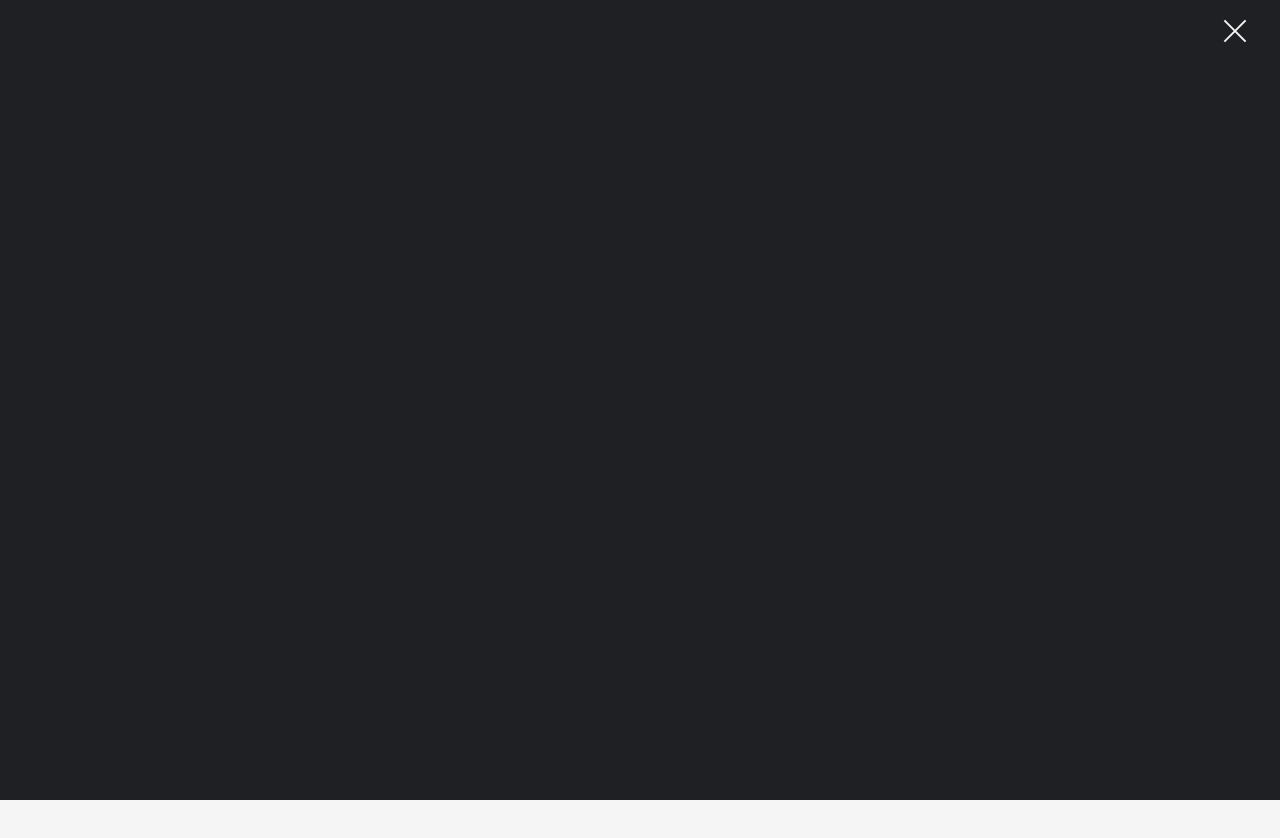
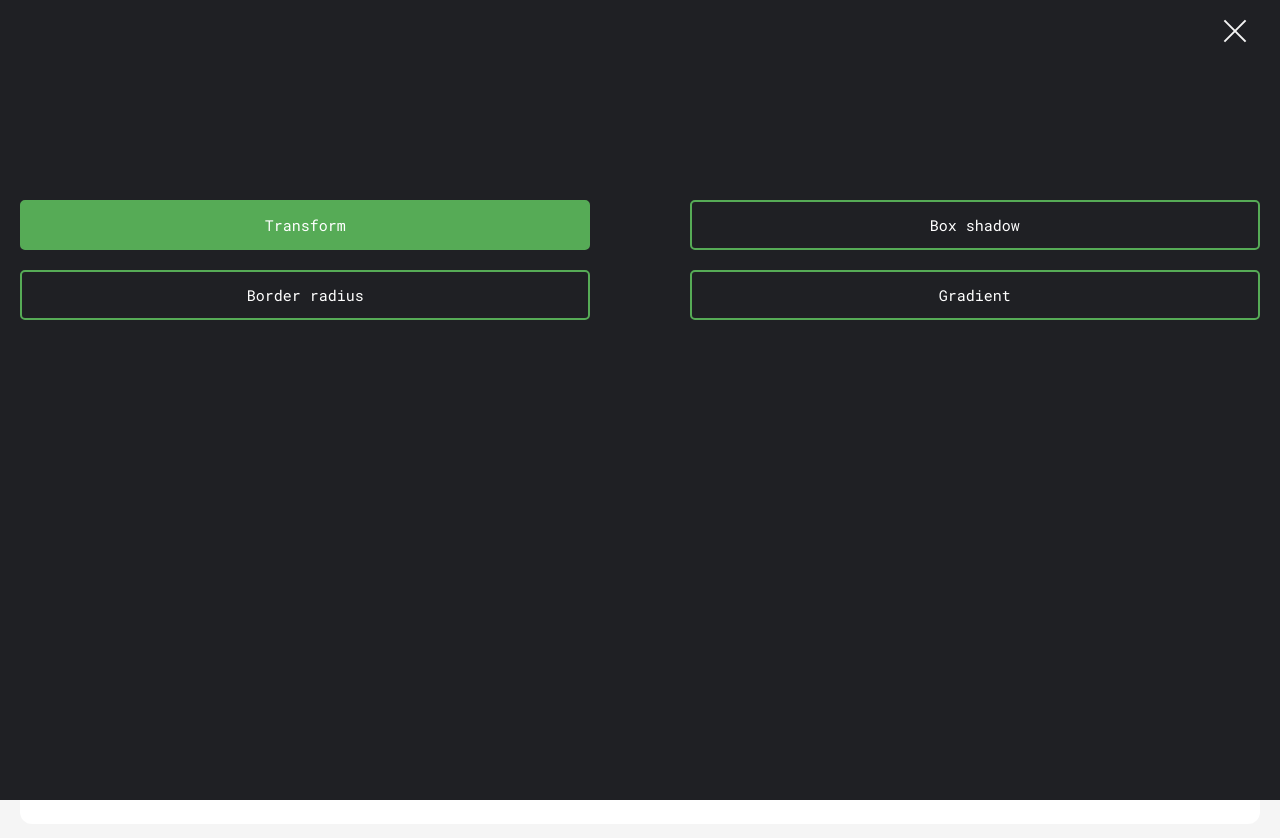
Before and after one commit to Sadi2002/css-generator, a Vue app: page / in a window 1280 px wide. Both pictures are taken after a click on the element 1235 px from the left and 31 px from the top of the page. Shown: the top 838 px of the page. Before the commit the page ends 800 px from the top, so only its background shows below. Built offline with nearby package versions, Linux system fonts and the light colour scheme.

Commit message:
added first settings

```diff
--- a/src/assets/global.css
+++ b/src/assets/global.css
@@ -2,6 +2,10 @@
   box-sizing: border-box;
   margin: 0;
   padding: 0;
+}
+
+ul {
+  list-style: none;
 }
 
 html {
@@ -14,3 +18,69 @@ body {
   background-color: #f5f5f5;
   font-family: "Roboto Mono", monospace;
 }
+
+/* Transform */
+
+.transform-container {
+  padding: 20px;
+}
+
+.transform-container > div {
+  background-color: #fff;
+  padding: 20px;
+  border-radius: 12px;
+}
+
+.transform-container div:not(:last-child) {
+  margin-bottom: 20px;
+}
+
+.settings-title {
+  font-size: 22px;
+  font-weight: 400;
+  margin-bottom: 18px;
+}
+
+.transform-container__double {
+  display: flex;
+  flex-direction: column;
+}
+
+.inputItem-row {
+  display: flex;
+  justify-content: space-between;
+}
+
+.inputItem-row label,
+.inputItem-row .inputItem-num {
+  font-size: 16px;
+  display: flex;
+  align-items: center;
+}
+.inputItem-row .inputItem-num {
+  width: 50px;
+  height: 30px;
+  background-color: rgb(237 237 237);
+  justify-content: flex-end;
+  padding-right: 10px;
+}
+
+.inputItem input {
+  width: 100%;
+  height: 3px;
+  -webkit-appearance: none;
+  background-color: rgba(86, 171, 86, 0.466);
+}
+
+.inputItem input::-webkit-slider-thumb {
+  -webkit-appearance: none;
+  height: 15px;
+  width: 15px;
+  background-color: rgb(86, 171, 86);
+  border-radius: 50%;
+  box-shadow: 0 0 10px rgb(86, 171, 86);
+}
+
+.inputItem {
+  margin-bottom: 30px;
+}
--- a/src/components/Navbar.vue
+++ b/src/components/Navbar.vue
@@ -4,7 +4,14 @@
     <div @click="openNavigation" class="navigation-bar">
       <span ref="bar"></span>
     </div>
-    <div :class="{ open: isOpen }" class="navigation-open"></div>
+    <div :class="{ open: isOpen }" class="navigation-open">
+      <ul class="navigation-open__container">
+        <li><a href="#" class="navigation-open__btn active">Transform</a></li>
+        <li><a href="#" class="navigation-open__btn">Box shadow</a></li>
+        <li><a href="#" class="navigation-open__btn">Border radius</a></li>
+        <li><a href="#" class="navigation-open__btn">Gradient</a></li>
+      </ul>
+    </div>
   </nav>
   <section class="section-content">
     <h1 class="section-title">
@@ -147,4 +154,37 @@ export default {
 .close::after {
   opacity: 0;
 }
+
+.navigation-open__container {
+  display: flex;
+  width: 100%;
+  flex-wrap: wrap;
+  margin-top: 200px;
+  align-items: center;
+  padding: 0 20px;
+  justify-content: space-between;
+  gap: 20px;
+}
+
+.navigation-open__container li {
+  width: 46%;
+}
+
+.navigation-open__btn {
+  width: 100%;
+  height: 50px;
+  border: 2px solid rgb(86, 171, 86);
+  border-radius: 5px;
+  color: #fff;
+  display: flex;
+  justify-content: center;
+  align-items: center;
+  text-decoration: none;
+  font-size: 15px;
+}
+
+.navigation-open__btn.active {
+  background-color: rgb(86, 171, 86);
+  color: #fff;
+}
 </style>
--- a/src/views/Transform.vue
+++ b/src/views/Transform.vue
@@ -1,7 +1,53 @@
 <template>
   <Navbar :transformTitle="title" />
   <div class="transform-container">
-    <div class="transform-settings"></div>
+    <div class="transform-settings">
+      <h2 class="settings-title">CSS transform</h2>
+      <div class="generator-inputs">
+        <div class="inputItem">
+          <div class="inputItem-row">
+            <label>scale:</label>
+            <span class="inputItem-num">{{ scale }}</span>
+          </div>
+          <input type="range" min="0" max="2" step="0.1" v-model="scale" />
+        </div>
+        <div class="inputItem">
+          <div class="inputItem-row">
+            <label>rotate:</label>
+            <span class="inputItem-num">{{ rotate }}</span>
+          </div>
+          <input type="range" min="0" max="360" v-model="rotate" />
+        </div>
+        <div class="inputItem">
+          <div class="inputItem-row">
+            <label>translate X:</label>
+            <span class="inputItem-num">{{ translateX }}</span>
+          </div>
+          <input type="range" min="-100" max="100" v-model="translateX" />
+        </div>
+        <div class="inputItem">
+          <div class="inputItem-row">
+            <label>translate Y:</label>
+            <span class="inputItem-num">{{ translateY }}</span>
+          </div>
+          <input type="range" min="-100" max="100" v-model="translateY" />
+        </div>
+        <div class="inputItem">
+          <div class="inputItem-row">
+            <label>skew X:</label>
+            <span class="inputItem-num">{{ skewX }}</span>
+          </div>
+          <input type="range" min="-100" max="100" v-model="skewX" />
+        </div>
+        <div class="inputItem">
+          <div class="inputItem-row">
+            <label>skew Y:</label>
+            <span class="inputItem-num">{{ skewY }}</span>
+          </div>
+          <input type="range" min="-100" max="100" v-model="skewY" />
+        </div>
+      </div>
+    </div>
     <div class="transform-result"></div>
     <div class="transform-code"></div>
   </div>
@@ -15,9 +61,21 @@ export default {
   components: { Navbar },
   setup() {
     const title = ref("transform");
+    const scale = ref(1);
+    const rotate = ref(0);
+    const translateX = ref(0);
+    const translateY = ref(0);
+    const skewX = ref(0);
+    const skewY = ref(0);
 
     return {
       title,
+      scale,
+      rotate,
+      translateX,
+      translateY,
+      skewX,
+      skewY,
     };
   },
 };
```
